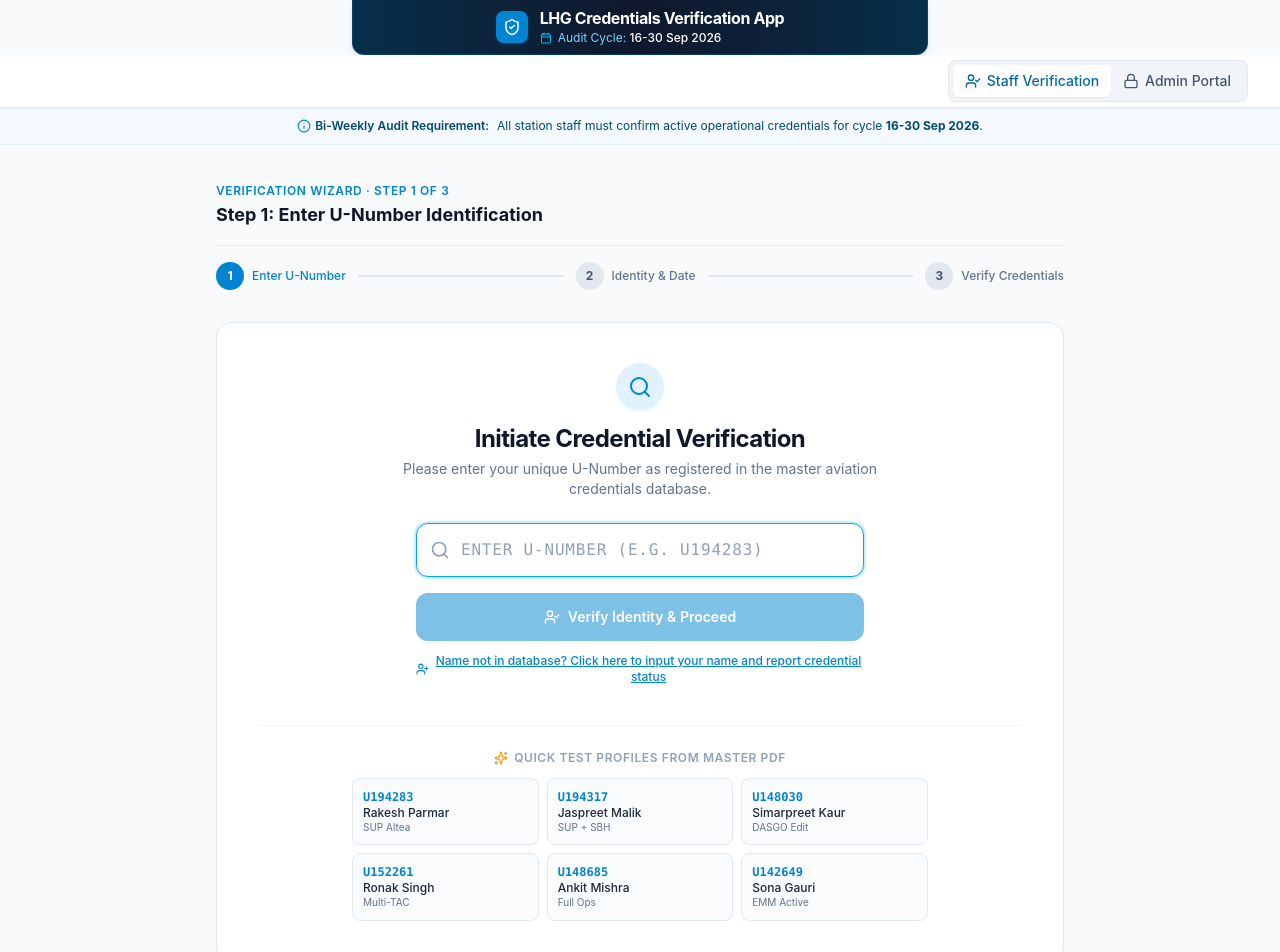
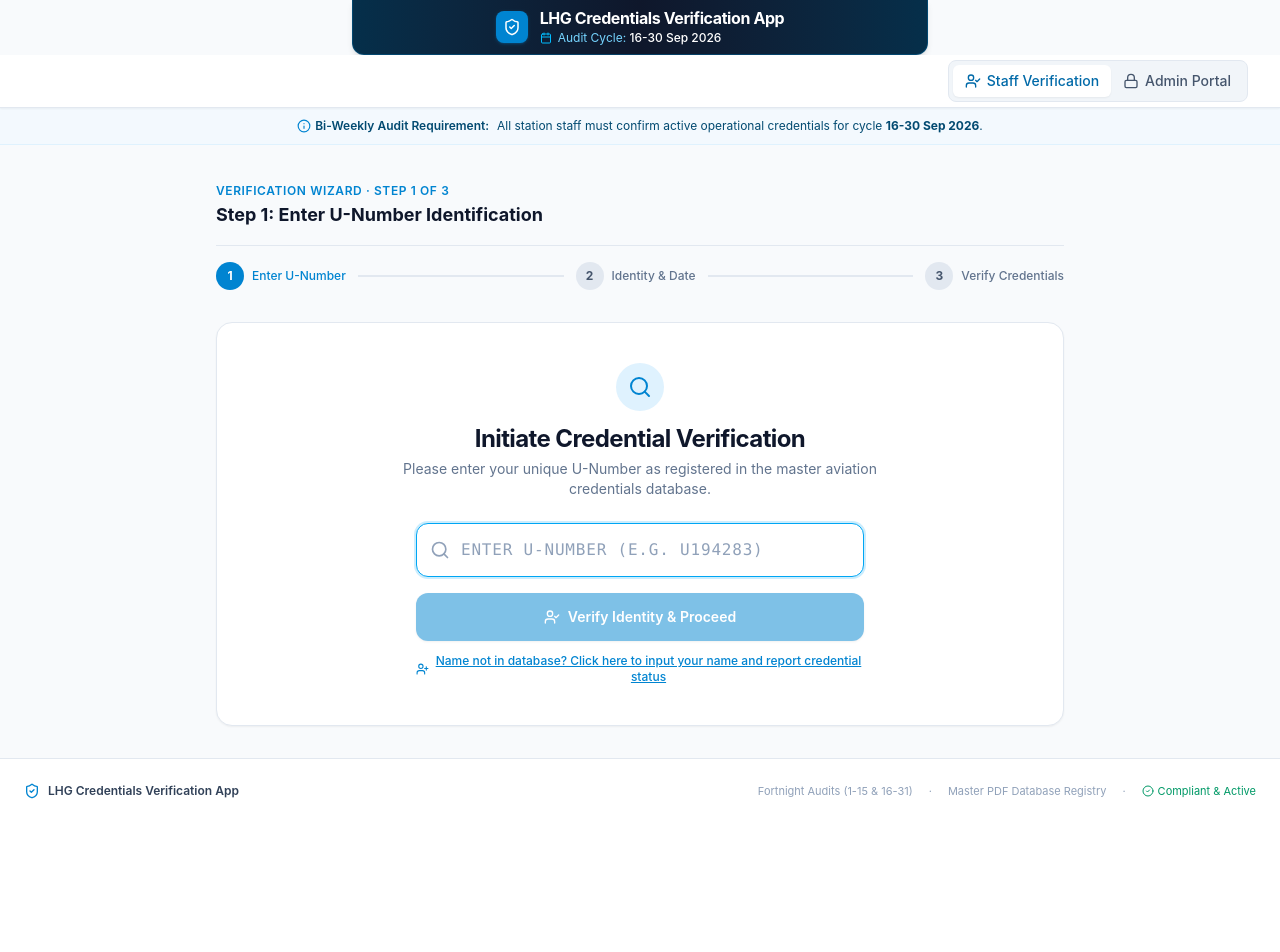
Before and after one commit to shashiooo2019-sys/Credentials-X, a Next.js app: page / in a window 1280 px wide. Shown: the top 952 px of the page. After the commit the page ends 823 px from the top, so only its background shows below. Built offline with nearby package versions, Linux system fonts and the light colour scheme.

Commit message:
refactor: remove hardcoded credentials and debug helpers
Clear default admin credentials from state and remove test user profiles to improve security and remove development-only utilities from the production interface.

```diff
--- a/components/AdminPortal.tsx
+++ b/components/AdminPortal.tsx
@@ -43,9 +43,9 @@ export default function AdminPortal({
   isAuthenticated,
   onAuthenticated
 }: AdminPortalProps) {
-  // Login form state
-  const [username, setUsername] = useState('admin');
-  const [password, setPassword] = useState('Admin220!');
+  // Login form state (empty by default for security)
+  const [username, setUsername] = useState('');
+  const [password, setPassword] = useState('');
   const [loginError, setLoginError] = useState<string | null>(null);
   const [isLoggingIn, setIsLoggingIn] = useState(false);
 
@@ -444,8 +444,9 @@ export default function AdminPortal({
                 type="text"
                 value={username}
                 onChange={e => setUsername(e.target.value)}
+                placeholder="Enter username"
                 required
-                className="w-full rounded-lg border border-slate-300 px-3.5 py-2.5 text-sm text-slate-900 focus:border-sky-500 focus:ring-2 focus:ring-sky-500/20 dark:border-slate-700 dark:bg-slate-800 dark:text-white"
+                className="w-full rounded-lg border border-slate-300 px-3.5 py-2.5 text-sm text-slate-900 placeholder:text-slate-400 focus:border-sky-500 focus:ring-2 focus:ring-sky-500/20 dark:border-slate-700 dark:bg-slate-800 dark:text-white"
               />
             </div>
 
@@ -457,8 +458,9 @@ export default function AdminPortal({
                 type="password"
                 value={password}
                 onChange={e => setPassword(e.target.value)}
+                placeholder="Enter password"
                 required
-                className="w-full rounded-lg border border-slate-300 px-3.5 py-2.5 text-sm text-slate-900 focus:border-sky-500 focus:ring-2 focus:ring-sky-500/20 dark:border-slate-700 dark:bg-slate-800 dark:text-white"
+                className="w-full rounded-lg border border-slate-300 px-3.5 py-2.5 text-sm text-slate-900 placeholder:text-slate-400 focus:border-sky-500 focus:ring-2 focus:ring-sky-500/20 dark:border-slate-700 dark:bg-slate-800 dark:text-white"
               />
             </div>
 
@@ -487,14 +489,6 @@ export default function AdminPortal({
               )}
             </button>
           </form>
-
-          {/* Credentials hint for evaluation convenience */}
-          <div className="mt-6 border-t border-slate-100 pt-4 dark:border-slate-800 text-center text-xs text-slate-500">
-            <span className="font-semibold text-slate-700 dark:text-slate-300">Authorized Credentials:</span>
-            <div className="mt-1 font-mono text-[11px] bg-slate-50 dark:bg-slate-800 p-2 rounded-md border border-slate-200 dark:border-slate-700">
-              Username: <span className="font-bold text-sky-600">admin</span> · Password: <span className="font-bold text-sky-600">Admin220!</span>
-            </div>
-          </div>
         </div>
       </div>
     );
--- a/components/UserVerificationFlow.tsx
+++ b/components/UserVerificationFlow.tsx
@@ -70,16 +70,6 @@ export default function UserVerificationFlow() {
 
   // Step 4 state
   const [completedSubmission, setCompletedSubmission] = useState<SubmissionRecord | null>(null);
-
-  // Quick pick samples from PDF
-  const sampleUsers = [
-    { uNum: 'U194283', name: 'Rakesh Parmar', role: 'SUP Altea' },
-    { uNum: 'U194317', name: 'Jaspreet Malik', role: 'SUP + SBH' },
-    { uNum: 'U148030', name: 'Simarpreet Kaur', role: 'DASGO Edit' },
-    { uNum: 'U152261', name: 'Ronak Singh', role: 'Multi-TAC' },
-    { uNum: 'U148685', name: 'Ankit Mishra', role: 'Full Ops' },
-    { uNum: 'U142649', name: 'Sona Gauri', role: 'EMM Active' }
-  ];
 
   // Helper: check if a field is visible for the current user
   const isFieldVisible = (cfg: (typeof CREDENTIAL_FIELD_CONFIG)[number]) => {
@@ -686,32 +676,6 @@ export default function UserVerificationFlow() {
               </form>
             </div>
           )}
-
-          {/* Quick-test helpers from the actual PDF */}
-          <div className="mt-10 border-t border-slate-100 pt-6 dark:border-slate-800">
-            <div className="flex items-center gap-1.5 text-xs font-semibold uppercase tracking-wider text-slate-400 mb-3 justify-center">
-              <Sparkles className="h-3.5 w-3.5 text-amber-500" />
-              <span>Quick Test Profiles from Master PDF</span>
-            </div>
-            <div className="grid grid-cols-2 sm:grid-cols-3 gap-2 max-w-xl mx-auto">
-              {sampleUsers.map((item, idx) => (
-                <button
-                  key={idx}
-                  type="button"
-                  onClick={() => {
-                    setUNumberInput(item.uNum);
-                    setShowNamePrompt(false);
-                    handleLookup(item.uNum);
-                  }}
-                  className="flex flex-col text-left rounded-lg border border-slate-200 bg-slate-50/70 p-2.5 hover:border-sky-300 hover:bg-sky-50/50 dark:border-slate-800 dark:bg-slate-800/40 dark:hover:border-sky-700 transition-all text-xs"
-                >
-                  <span className="font-mono font-bold text-sky-600 dark:text-sky-400">{item.uNum}</span>
-                  <span className="font-medium text-slate-800 dark:text-slate-200 truncate">{item.name}</span>
-                  <span className="text-[10px] text-slate-500 truncate">{item.role}</span>
-                </button>
-              ))}
-            </div>
-          </div>
         </div>
       )}
 
```
